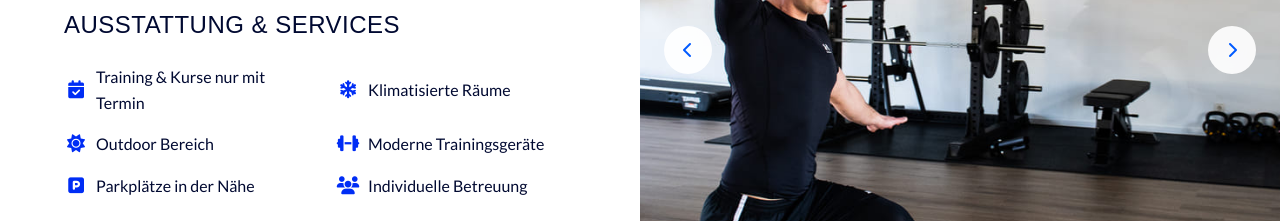
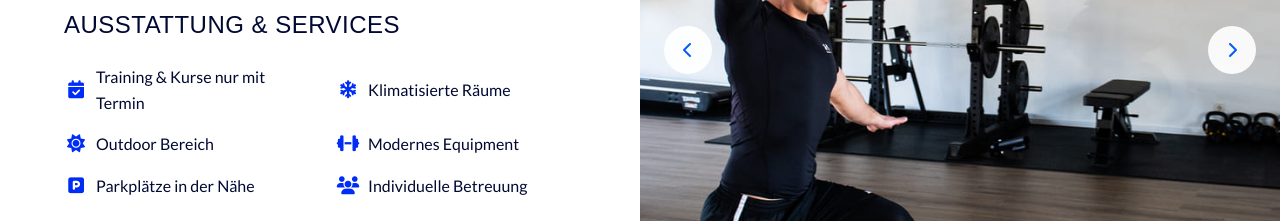
Before and after one commit to Future-Now-Studio/SP-Training, a Next.js app in the folder sp-fitness-web/: page / in a window 1280 px wide. Shown: the part 2420-2641 px from the top of the page. Built offline with nearby package versions, Linux system fonts and the light colour scheme; a web font is replaced by a local one.

Commit message:
Update studio feature text to 'Modernes Equipment'

```diff
--- a/sp-fitness-web/app/page.tsx
+++ b/sp-fitness-web/app/page.tsx
@@ -161,7 +161,7 @@ export default function Home() {
                     </li>
                     <li>
                       <i className="fa-solid fa-dumbbell"></i>
-                      <span>Moderne Trainingsgeräte</span>
+                      <span>Modernes Equipment</span>
                     </li>
                     <li>
                       <i className="fa-solid fa-parking"></i>
```
